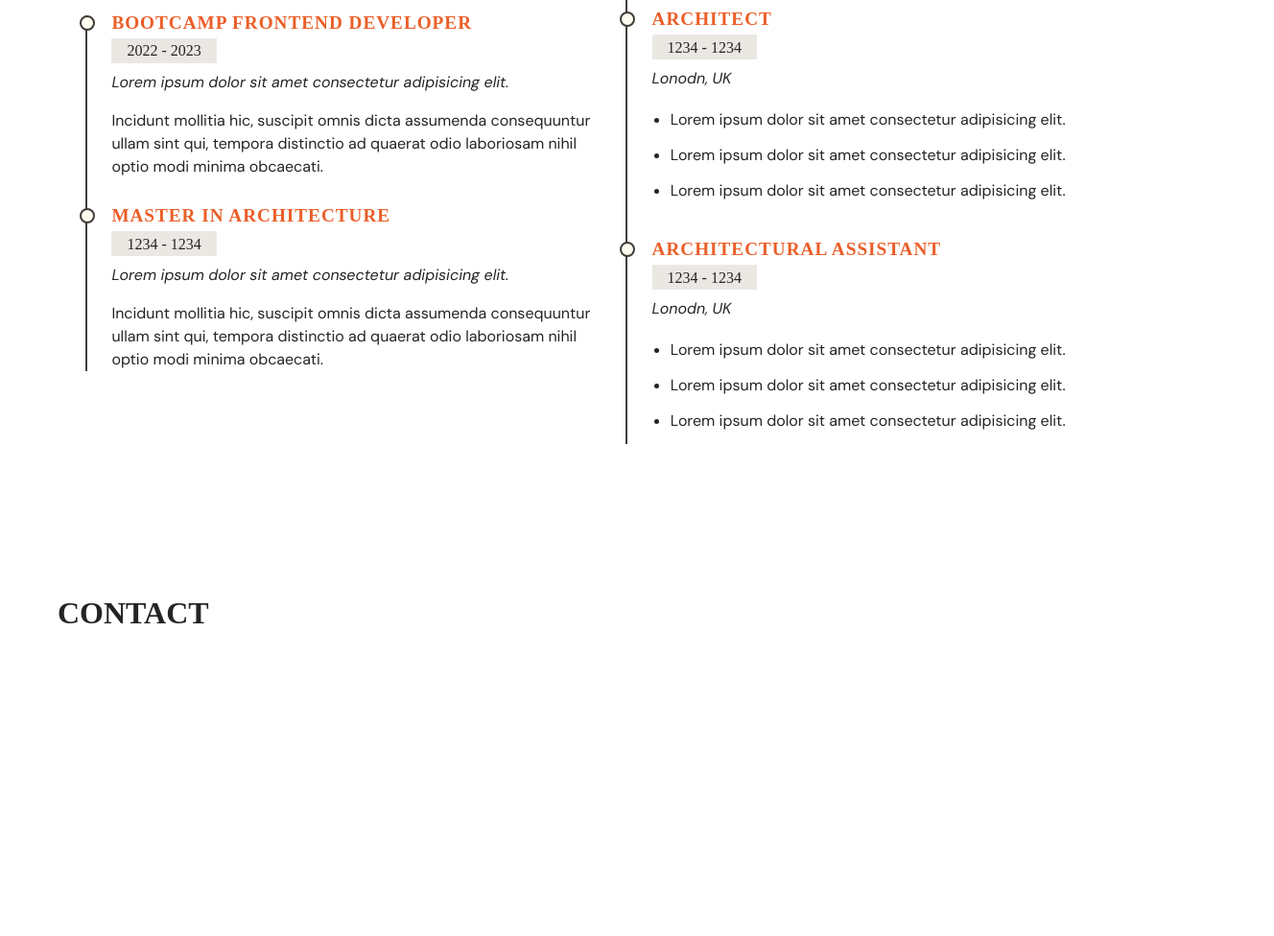
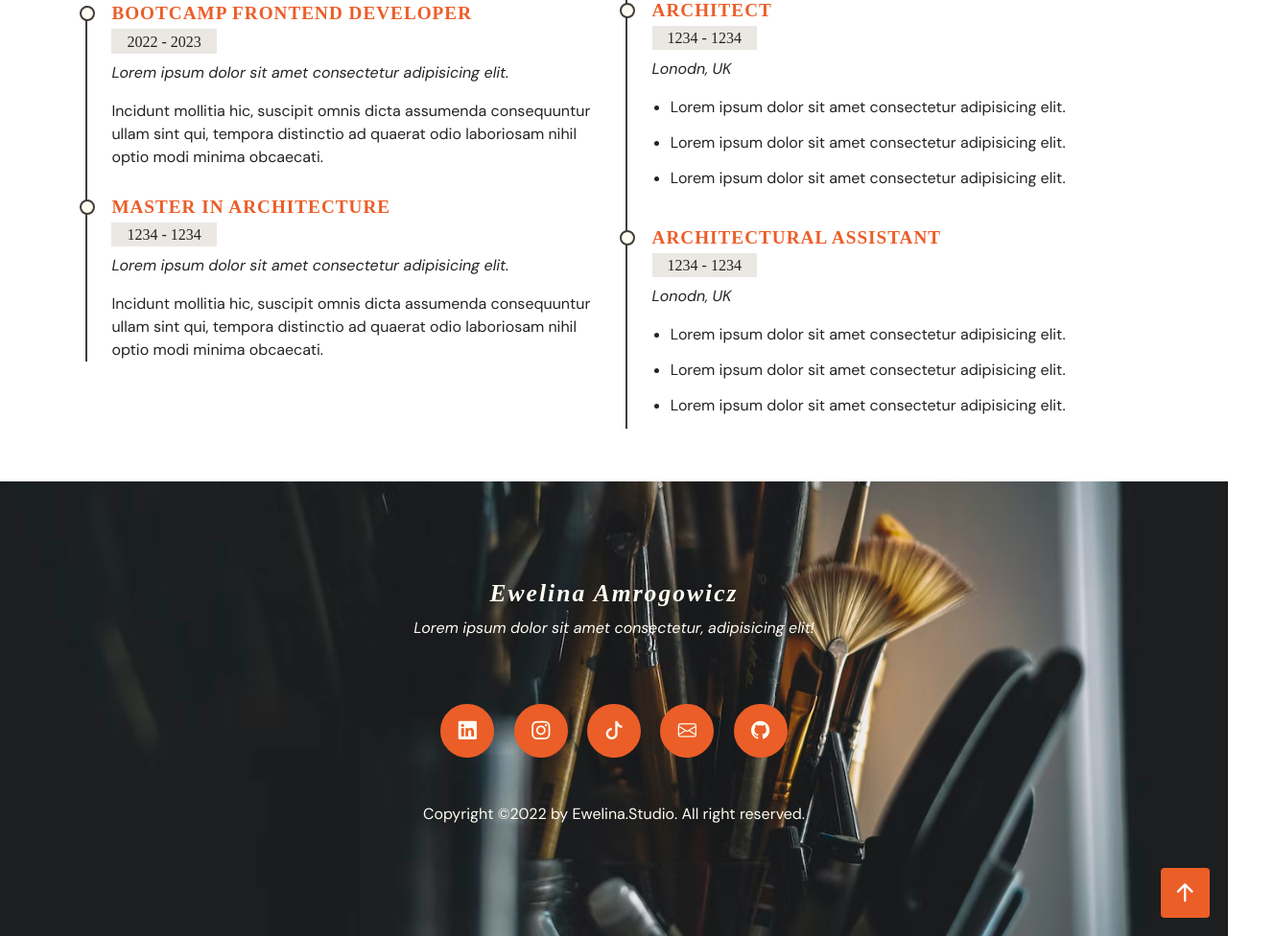
Before and after one commit to EAmrogowicz/bootcamp-m3-portfolioBootstrap, a website: page index.html in a window 1280 px wide. Shown: the part 3532-4508 px from the top of the page at 96% size, 1328 px wide, since content can reach past the window. Before the commit the page ends 4277 px from the top, so only its background shows below. Drawn offline with nearby package versions, Linux system fonts and the light colour scheme.

Commit message:
Contact design and style.

```diff
--- a/css/style.css
+++ b/css/style.css
@@ -20,8 +20,7 @@
 }
 
 body {
-  padding-top: 3rem;
-  padding-bottom: 3rem;
+  padding-top: 2.4rem;
   color: var(--primaryColor);
   font-family: "DM Sans", sans-serif;
 }
@@ -325,3 +324,110 @@ section:first-child {
   background-color: var(--whiteish);
   border: 2px solid var(--shade);
 }
+
+/* FOOTER
+-------------------------------------------------- */
+.footer {
+  background-image: url(../img/hero-banner.avif);
+  background-position: center;
+  background-size: cover;
+  background-repeat: no-repeat;
+  color: var(--whiteish);
+  font-size: 1rem;
+  text-align: center;
+  padding: 6.4rem 0;
+  position: relative;
+  margin-bottom: 0;
+}
+
+/* .container-fluid {
+  position: relative;
+} */
+
+.footer h3 {
+  font-size: 1.6rem;
+  font-weight: 700;
+  letter-spacing: 2px;
+  font-style: italic;
+}
+
+.footer p {
+  font-style: italic;
+  padding-bottom: 3.2rem;
+}
+
+.social-links {
+  padding-bottom: 3.2rem;
+}
+
+.contact-link {
+  font-size: 1.2rem;
+  line-height: 0rem;
+  display: inline-block;
+  background-color: var(--accent);
+  color: var(--whiteish);
+  border: 2px solid var(--accent);
+  padding: 1rem 0;
+  margin-right: 1rem;
+  border-radius: 50%;
+  text-align: center;
+  width: 3.5rem;
+  height: 3.5rem;
+  transition: 0.4s;
+}
+
+.contact-link:last-child {
+  margin-right: 0;
+}
+
+.contact-link:hover {
+  color: var(--shade);
+  background-color: white;
+  border: 2px solid var(--shade);
+}
+
+/* .copyright {
+  margin: 0 0 1rem 0;
+} */
+
+.copyright p {
+  font-style: normal;
+  padding: 0;
+  line-height: 1rem;
+}
+
+/* BACK TO TOP BUTTON
+-------------------------------------------------- */
+
+.back-to-top {
+  position: absolute;
+  display: block;
+  right: 1.2rem;
+  bottom: 1.2rem;
+  z-index: 999;
+  background-color: var(--accent);
+  width: 3.2rem;
+  height: 3.2rem;
+  border: 0;
+  border-radius: 4px;
+  transition: all 0.4s;
+}
+
+.back-to-top i {
+  font-size: 2.4rem;
+  color: white;
+  line-height: 0;
+}
+
+.back-to-top:hover {
+  background-color: var(--tint);
+}
+
+.back-to-top i:hover {
+  color: var(--accent);
+}
+
+.back-to-top.active {
+  visibility: visible;
+  opacity: 1;
+}
--- a/index.html
+++ b/index.html
@@ -25,7 +25,7 @@
     <!-- Bootstrap Font Icon CSS -->
     <link
       rel="stylesheet"
-      href="https://cdn.jsdelivr.net/npm/bootstrap-icons@1.5.0/font/bootstrap-icons.css"
+      href="https://cdn.jsdelivr.net/npm/bootstrap-icons@1.10.2/font/bootstrap-icons.css"
     />
 
     <!-- Main CSS Style -->
@@ -68,7 +68,7 @@
                 <a class="nav-link" href="#resume">Resume</a>
               </li>
               <li class="nav-item">
-                <a class="nav-link" href="#contact">Contact Me</a>
+                <a class="nav-link" href="#footer">Contact Me</a>
               </li>
             </ul>
           </div>
@@ -486,46 +486,117 @@
                 <h4>Architect</h4>
                 <h5>1234 - 1234</h5>
                 <p class="item-em">Lonodn, UK</p>
-                <p class="lead">
-                  <ul>
-                    <li>Lorem ipsum dolor sit amet consectetur adipisicing elit.</li>
-                    <li>Lorem ipsum dolor sit amet consectetur adipisicing elit.</li>
-                    <li>Lorem ipsum dolor sit amet consectetur adipisicing elit.</li>
-                  </ul>
-                </p>
+
+                <ul>
+                  <li>
+                    Lorem ipsum dolor sit amet consectetur adipisicing elit.
+                  </li>
+                  <li>
+                    Lorem ipsum dolor sit amet consectetur adipisicing elit.
+                  </li>
+                  <li>
+                    Lorem ipsum dolor sit amet consectetur adipisicing elit.
+                  </li>
+                </ul>
               </div>
               <div class="resume-item">
                 <h4>Architectural Assistant</h4>
                 <h5>1234 - 1234</h5>
                 <p class="item-em">Lonodn, UK</p>
-                <p class="lead">
-                  <ul>
-                    <li>Lorem ipsum dolor sit amet consectetur adipisicing elit.</li>
-                    <li>Lorem ipsum dolor sit amet consectetur adipisicing elit.</li>
-                    <li>Lorem ipsum dolor sit amet consectetur adipisicing elit.</li>
-                  </ul>
-                </p>
+
+                <ul>
+                  <li>
+                    Lorem ipsum dolor sit amet consectetur adipisicing elit.
+                  </li>
+                  <li>
+                    Lorem ipsum dolor sit amet consectetur adipisicing elit.
+                  </li>
+                  <li>
+                    Lorem ipsum dolor sit amet consectetur adipisicing elit.
+                  </li>
+                </ul>
               </div>
             </div>
           </div>
         </div>
       </section>
-
-      <!-- Contact Section -->
-
-      <section class="container-fluid content mx-5" id="resume">
-        <h2 class="heading-secondary text-uppercase fw-bold mb-4">Contact</h2>
-      </section>
     </main>
 
     <!-- Footer -->
-    <footer></footer>
+    <footer class="footer" id="footer">
+      <div class="container-fluid">
+        <h3>Ewelina Amrogowicz</h3>
+        <p>Lorem ipsum dolor sit amet consectetur, adipisicing elit!</p>
 
-    <!-- JavaScript Bundle with Popper -->
+        <div class="social-links">
+          <a
+            href="https://uk.linkedin.com/in/ewelina-amrogowicz-5758b1aa"
+            class="contact-link"
+            target="_blank"
+          >
+            <i class="bi bi-linkedin"></i>
+          </a>
+
+          <a
+            href="https://www.instagram.com/ewelinastudio/"
+            class="contact-link"
+            target="_blank"
+          >
+            <i class="bi bi-instagram"></i>
+          </a>
+
+          <a href="#" class="contact-link" target="_blank">
+            <i class="bi bi-tiktok"></i>
+          </a>
+
+          <a
+            href="https://uk.linkedin.com/in/ewelina-amrogowicz-5758b1aa"
+            class="contact-link"
+            target="_blank"
+          >
+            <i class="bi bi-envelope"></i>
+          </a>
+
+          <a
+            href="https://uk.linkedin.com/in/ewelina-amrogowicz-5758b1aa"
+            class="contact-link"
+            target="_blank"
+          >
+            <i class="bi bi-github"></i>
+          </a>
+        </div>
+
+        <div class="copyright">
+          <p>
+            Copyright &copy;<span class="year">2022</span> by Ewelina.Studio.
+            All right reserved.
+          </p>
+        </div>
+      </div>
+
+      <a
+        href="#"
+        id="back-to-top"
+        class="back-to-top d-flex align-items-center justify-content-center"
+        role="button"
+        ><i class="bi bi-arrow-up-short"></i>
+      </a>
+    </footer>
+
+    <!-- JavaScript Bundle -->
+    <script
+      src="https://code.jquery.com/jquery-3.6.3.min.js"
+      integrity="sha256-pvPw+upLPUjgMXY0G+8O0xUf+/Im1MZjXxxgOcBQBXU="
+      crossorigin="anonymous"
+    ></script>
+
     <script
       src="https://cdn.jsdelivr.net/npm/bootstrap@5.2.3/dist/js/bootstrap.bundle.min.js"
       integrity="sha384-kenU1KFdBIe4zVF0s0G1M5b4hcpxyD9F7jL+jjXkk+Q2h455rYXK/7HAuoJl+0I4"
       crossorigin="anonymous"
     ></script>
+
+    <!-- Main JS File -->
+    <script src="./js/main.js"></script>
   </body>
 </html>
```
